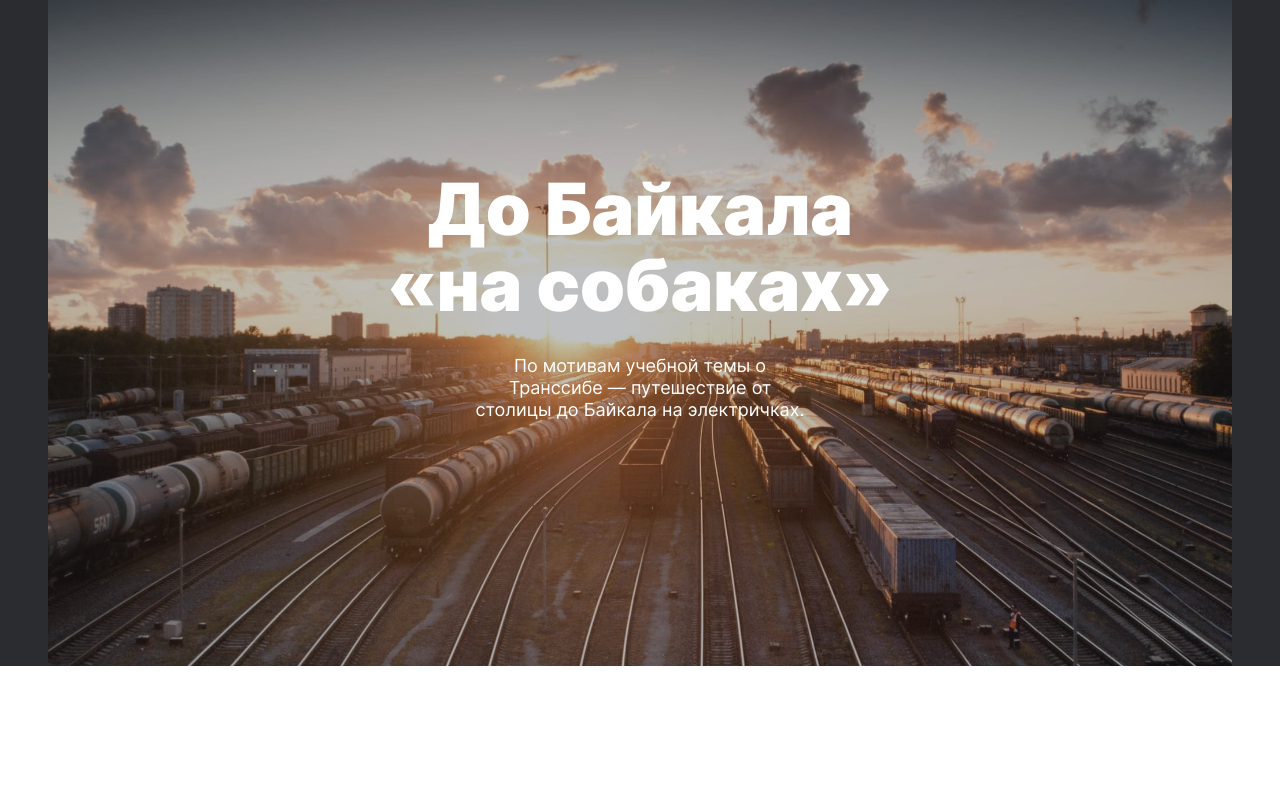
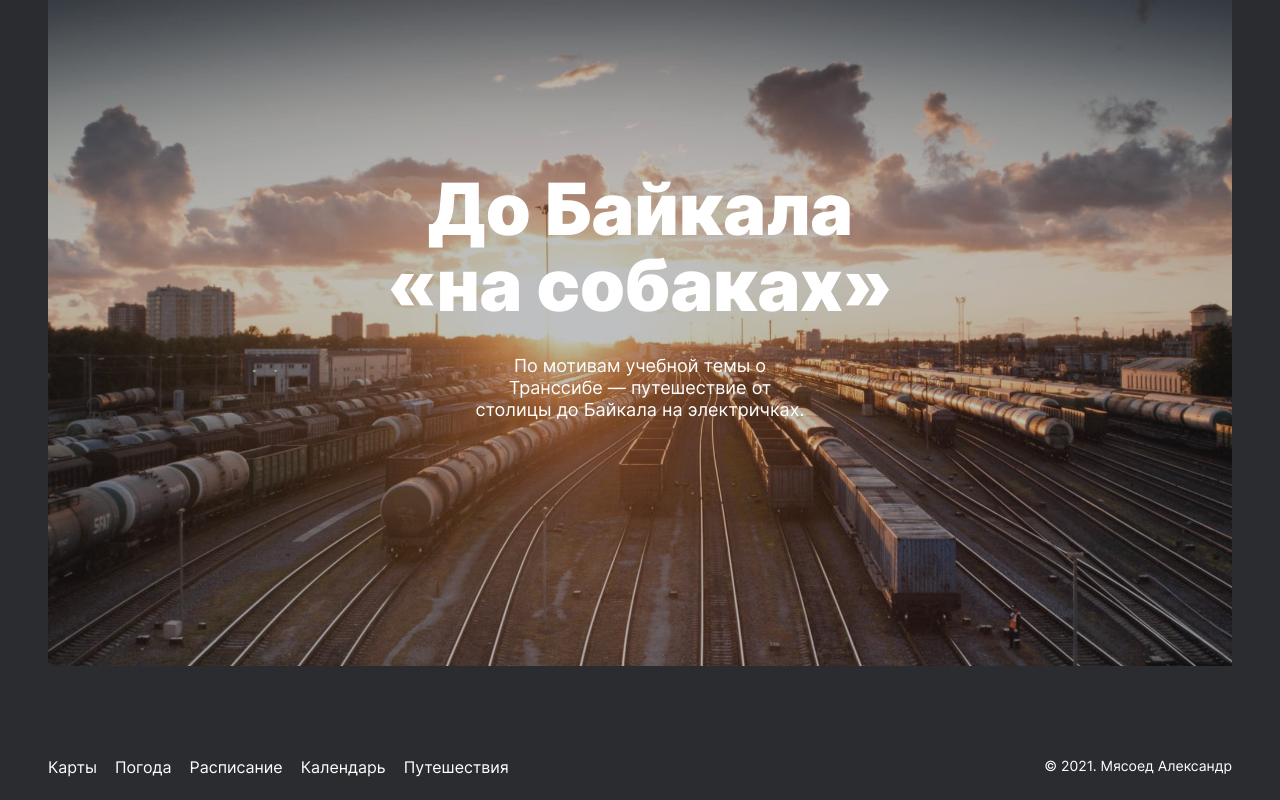
Before and after one commit to myasoedas/Traveling-in-Russia, a plain HTML site: page index.html in a window 1280 px wide. Shown: the part 6364-7164 px from the top of the page. Before the commit the page ends 7030 px from the top, so only its background shows below. Drawn offline with Linux system fonts and the light colour scheme.

Commit message:
Сверстал блок footer. Добавил медиазапросы там где это было необходимо чтобы обеспечить адаптивность и отзывчивость блока.

```diff
--- /dev/null
+++ b/blocks/footer/__copyright/footer__copyright.css
@@ -0,0 +1,25 @@
+.footer__copyright {
+  margin: 48px auto 24px 0;
+  padding: 0;
+
+  color: inherit; /*Унаследовать цвет текста у родителя*/
+
+  /*Настройки отображения текста*/
+  font-size: 14px;
+  font-style: normal;
+  font-weight: 400;
+  line-height: 14px;
+  letter-spacing: 0em;
+  text-align: left;
+}
+
+/*Медиазапрос - задать новые свойства блока для экранов с разрешением от 768px до 1023px*/
+@media (min-width: 768px) {
+  .footer__copyright {
+    margin: 0;
+    padding: 0;
+
+    font-size: 14px;
+    line-height: 16px;
+  }
+}
--- /dev/null
+++ b/blocks/footer/__link/footer__link.css
@@ -0,0 +1,30 @@
+.footer__link {
+  margin: 0;
+  padding: 0;
+
+  color: inherit; /*Унаследовать цвет текста у родителя*/
+  text-decoration: none;
+
+  /*Настройки отображения текста*/
+  font-size: 24px;
+  font-style: normal;
+  font-weight: 400;
+  line-height: 24px;
+  letter-spacing: 0em;
+  text-align: left;
+
+  opacity: 1;
+  transition: opacity 0.5s ease-in-out;
+}
+
+.footer__link:hover {
+  opacity: 0.8;
+}
+
+/*Медиазапрос - задать новые свойства блока для экранов с разрешением от 768px до 1023px*/
+@media (min-width: 768px) {
+  .footer__link {
+    font-size: 16px;
+    line-height: 18px;
+  }
+}
--- /dev/null
+++ b/blocks/footer/__menu/_item/footer__menu_item.css
@@ -0,0 +1,24 @@
+.footer__menu_item {
+  margin: 0;
+  padding: 32px 0 0 0;
+}
+
+.footer__menu_item:first-of-type {
+  padding-top: 0;
+}
+
+/*Медиазапрос - задать новые свойства блока для экранов с разрешением от 768px до 1023px*/
+@media (min-width: 768px) {
+  .footer__menu_item {
+    padding-top: 0;
+    padding-left: 18px;
+
+    flex-direction: row;
+    justify-content: flex-start;
+    align-items: flex-start;
+  }
+
+  .footer__menu_item:first-of-type {
+    padding-left: 0;
+  }
+}
--- /dev/null
+++ b/blocks/footer/__menu/footer__menu.css
@@ -0,0 +1,20 @@
+.footer__menu {
+  margin: 0;
+  padding: 0;
+
+  list-style: none; /*убрать маркеры*/
+
+  display: flex;
+  flex-direction: column;
+  justify-content: flex-start;
+  align-items: flex-start;
+}
+
+/*Медиазапрос - задать новые свойства блока для экранов с разрешением от 768px до 1023px*/
+@media (min-width: 768px) {
+  .footer__menu  {
+    flex-direction: row;
+    justify-content: flex-start;
+    align-items: flex-start;
+  }
+}
--- /dev/null
+++ b/blocks/footer/footer.css
@@ -0,0 +1,42 @@
+.footer {
+  margin: 64px auto 0 16px;
+  padding: 0;
+
+  background: #2A2C2F; /*цвет фона - темный*/
+
+  display: flex;
+  flex-direction: column;
+  justify-content: flex-start;
+  align-items: flex-start;
+
+  font-family: 'Inter', Arial, sans-serif;
+  color: #FFFFFF;
+
+  /*Сглаживание шрифтов*/
+  -webkit-font-smoothing: antialiased; /*сглаживание шрифтов в Safari и во всех браузерах на платформе Chromium*/
+  -moz-osx-font-smoothing: grayscale; /*сглаживание шрифтов в Mozilla Firefox*/
+}
+
+/*Медиазапрос - задать новые свойства блока для экранов с разрешением от 768px до 1023px*/
+@media (min-width: 768px) {
+  .footer {
+    margin-top: 88px;
+    margin-right: 24px;
+    margin-bottom: 0;
+    margin-left: 24px;
+    padding-bottom: 24px;
+
+    flex-direction: row;
+    justify-content: space-between;
+    align-items: flex-start;
+  }
+}
+
+/*Медиазапрос - задать новые свойства блока для экранов с разрешением от 1024px до 1279px*/
+@media (min-width: 1024px) {
+  .footer {
+    margin-top: 92px;
+    margin-right: 48px;
+    margin-left: 48px;
+  }
+}
--- a/blocks/header/__lang-link/header__lang-link.css
+++ b/blocks/header/__lang-link/header__lang-link.css
@@ -16,6 +16,13 @@
   line-height: 20px;
   letter-spacing: 0em;
   text-align: right;
+
+  opacity: 1;
+  transition: opacity 0.5s ease-in-out;
+}
+
+.header__lang-link:hover {
+  opacity: 0.8;
 }
 
 /*Медиазапрос - задать новые свойства блока для экранов с разрешением от 768px до 1023px*/
--- a/blocks/places/place/__link/place__link.css
+++ b/blocks/places/place/__link/place__link.css
@@ -12,4 +12,11 @@
   line-height: 22px;
   letter-spacing: 0em;
   text-align: left;
+
+  opacity: 1;
+  transition: opacity 0.5s ease-in-out;
 }
+
+.place__link:hover{
+  opacity: 0.8;
+}
--- a/index.html
+++ b/index.html
@@ -14,7 +14,7 @@
     <link rel="shortcut icon" type="image/x-icon" href="./images/favicon.ico">
     <!-- Добавил файл favicon.ico в папку images и подключил его к файлу index.html чтобы он отображался на вкладке браузера для красоты -->
 
-    <title>Путешествие по России</title>
+    <title>Путешествия по России</title>
 </head>
 <body class="root"> <!-- Главный блок - занимает всю область экрана -->
 
@@ -273,7 +273,7 @@
         <!--____________________________________________________________
 
             Блок cover - До Байкалах на собаках.
-        ________________________________________________________________-->
+            ____________________________________________________________-->
 
         <a class="cover" href="https://stampsy.com/na-elektrichkakh-do-baikala" target="_blank">
 
@@ -285,6 +285,29 @@
 
         </a>
 
+
+
+
+        <!--____________________________________________________________
+
+            Блок footer - Подвал страницы с блоком ссылок.
+            _____________________________________________________________-->
+
+        <footer class="footer">
+
+          <ul class="footer__menu">
+            <li class="footer__menu_item"><a class="footer__link" href="https://yandex.ru/maps" target="_blank">Карты</a></li>
+            <li class="footer__menu_item"><a class="footer__link" href="https://yandex.ru/pogoda" target="_blank">Погода</a></li>
+            <li class="footer__menu_item"><a class="footer__link" href="https://rasp.yandex.ru" target="_blank">Расписание</a></li>
+            <li class="footer__menu_item"><a class="footer__link" href="https://calendar.yandex.ru" target="_blank">Календарь</a></li>
+            <li class="footer__menu_item"><a class="footer__link" href="https://travel.yandex.ru" target="_blank">Путешествия</a></li>
+          </ul>
+
+          <p class="footer__copyright">© 2021. <a class="footer__link footer__copyright" href="https://github.com/myasoedas" target="_blank">Мясоед Александр</a></p>
+
+        </footer>
+
+
     </main>
 
   </div>
--- a/pages/index.css
+++ b/pages/index.css
@@ -107,3 +107,19 @@
   @import url(../blocks/cover/__title/cover__title.css); /*Заголовок блока cover*/
 
   @import url(../blocks/cover/__subtitle/cover__subtitle.css); /*Основной текст под заголовком*/
+
+
+  /*_________________________________________________________________________________________________
+
+    Блок footer - Подвал с блоком ссылок.
+    _________________________________________________________________________________________________*/
+
+  @import url(../blocks/footer/footer.css); /*Блок footer*/
+
+  @import url(../blocks/footer/__menu/footer__menu.css); /*Меню блока footer*/
+
+  @import url(../blocks/footer/__menu/_item/footer__menu_item.css); /*Элемент блока меню*/
+
+  @import url(../blocks/footer/__link/footer__link.css); /*Ссылка в блоке меню*/
+
+  @import url(../blocks/footer/__copyright/footer__copyright.css); /*Текст копирайта*/
```
Also changed, not shown: 1 other file. Lines whose indentation alone changed are shown as unchanged.
